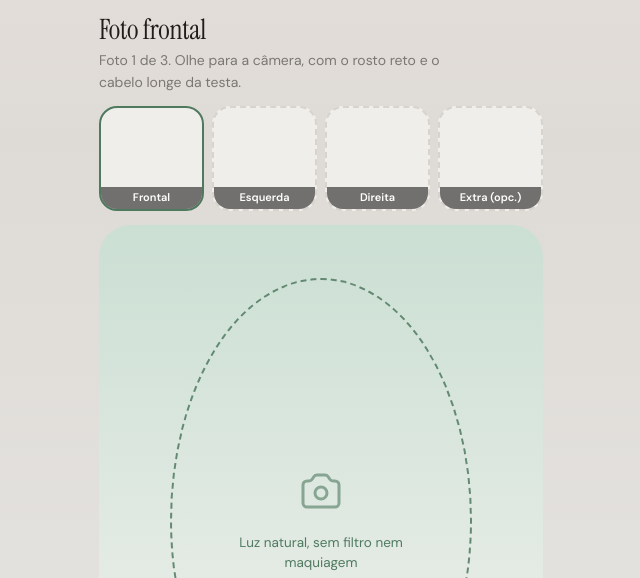
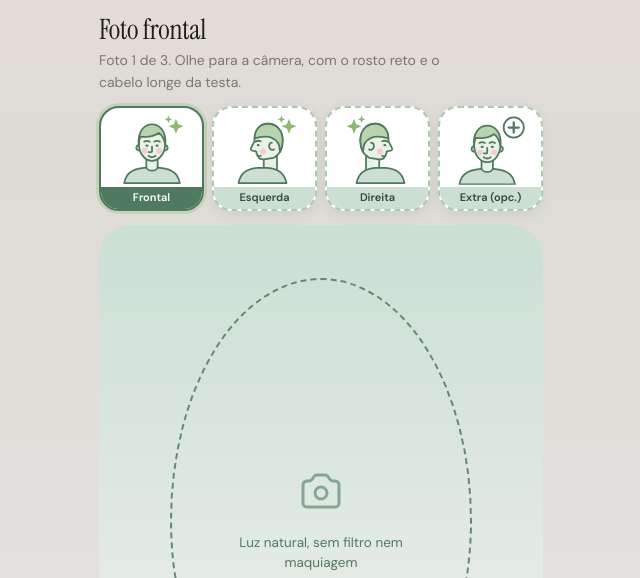
Before and after one commit to vkaua2096-sudo/Vision-Sain-APP, a website: page index.html in a window 1280 px wide. Shown: the part 222-800 px from the top of the page, without its empty margins (319-959 px from the left). Drawn offline with Linux system fonts and the light colour scheme.

Commit message:
Atualizar o index.html

```diff
--- a/index.html
+++ b/index.html
@@ -98,11 +98,14 @@ button:disabled { opacity: .5; cursor: not-allowed; }
 .step-head p { font-size: 14px; color: var(--mute); max-width: 38ch; }
 .thumbs { display: grid; grid-template-columns: repeat(4, 1fr); gap: 8px; margin-bottom: 14px; }
 .thumbs.locked .thumb { pointer-events: none; }
-.thumb { position: relative; flex: none; aspect-ratio: 1; padding: 0; overflow: hidden; border-radius: 18px; background: var(--card); border: 2px dashed var(--track); }
-.thumb.active { border: 2px solid var(--moss); }
-.thumb.done { border: 2px solid var(--leaf); }
+.thumb { position: relative; flex: none; aspect-ratio: 1; padding: 0; overflow: hidden; border-radius: 20px; background: #FFFFFF; border: 2px dashed #A9C9B0; box-shadow: 0 4px 12px rgba(63, 107, 60, .10); }
+.thumb.active { border: 2px solid #4F7A5F; box-shadow: 0 0 0 3px rgba(141, 184, 115, .30); }
+.thumb.done { border: 2px solid #8DB873; }
 .thumb img { position: absolute; inset: 0; width: 100%; height: 100%; object-fit: cover; }
-.thumb span { position: absolute; left: 0; right: 0; bottom: 0; padding: 4px 2px; font-size: 11px; font-weight: 600; line-height: 1.2; background: rgba(31, 29, 27, .6); color: #fff; }
+.thumb svg.ico { position: absolute; left: 50%; top: 41%; width: 70%; height: auto; transform: translate(-50%, -50%); fill: none; stroke: #4F7A5F; stroke-width: 1.4; stroke-linecap: round; stroke-linejoin: round; }
+.thumb span { position: absolute; left: 0; right: 0; bottom: 0; padding: 4px 2px; font-size: 11px; font-weight: 600; line-height: 1.2; background: #CBDFD3; color: #2F4A3A; }
+.thumb.active span { background: #4F7A5F; color: #FFFFFF; }
+.thumb.done span { background: rgba(31, 29, 27, .6); color: #FFFFFF; }
 .gauge { position: relative; max-width: 260px; margin: 4px auto 18px; }
 .gauge svg { width: 100%; display: block; }
 .gauge svg path:not(#gaugeArc) { stroke: var(--track); }
@@ -263,6 +266,12 @@ const STEPS = [
   { key: 'direita',  short: 'Direita',      title: 'Lado direito',  required: true,  hint: 'Vire o rosto para mostrar o lado direito.' },
   { key: 'extra',    short: 'Extra (opc.)', title: 'Outro ângulo',  required: false, hint: 'Por exemplo, de perto na área com mais manchas. Se preferir, toque em Analisar minha pele.' }
 ];
+const ICONS = {
+  frontal: '<svg class="ico" viewBox="0 0 56 56" aria-hidden="true"><path fill="#CBDFD3" d="M6 55c1.5-9 8-12.5 22-12.5S48.5 46 50 55z"/><path fill="#EAF2E6" d="M23.5 35v7c0 1.8 2 3.2 4.5 3.2s4.5-1.4 4.5-3.2v-7z"/><path fill="#EAF2E6" d="M17.7 25c-2.4-.3-3 3.3-.3 4.2M38.3 25c2.4-.3 3 3.3.3 4.2"/><ellipse fill="#EAF2E6" cx="28" cy="24" rx="10.4" ry="13.4"/><path fill="#B9D3AE" d="M17.4 24.5C16.6 14.5 21.5 8.5 28 8.5S39.4 14.5 38.6 24.5c-1.2-5-3.2-8-5.2-9.2-3.4 2.4-9.4 3.4-14.6 2.8-.8 1.6-1.2 3.6-1.4 6.4z"/><circle fill="#F2CFCB" stroke="none" cx="22.3" cy="29.6" r="2.3"/><circle fill="#F2CFCB" stroke="none" cx="33.7" cy="29.6" r="2.3"/><path d="M21.8 22.2q2.2-1.4 4.4 0M29.8 22.2q2.2-1.4 4.4 0"/><ellipse fill="#4F7A5F" stroke="none" cx="24" cy="25.4" rx="1.3" ry=".9"/><ellipse fill="#4F7A5F" stroke="none" cx="32" cy="25.4" rx="1.3" ry=".9"/><path d="M28 26.2v3.8q-1.3 1-2.6.4M25.2 33.4q2.8 2.2 5.6 0"/><path fill="#8DB873" stroke="none" d="M47 4l1.68 4.32 4.32 1.68-4.32 1.68-1.68 4.32-1.68-4.32-4.32-1.68 4.32-1.68z"/><path fill="#8DB873" stroke="none" d="M41 1.5l0.84 2.16 2.16 0.84-2.16 0.84-0.84 2.16-0.84-2.16-2.16-0.84 2.16-0.84z"/></svg>',
+  esquerda: '<svg class="ico" viewBox="0 0 56 56" aria-hidden="true"><path fill="#EAF2E6" d="M27 34V46.5H37.5V33.5z"/><path fill="#CBDFD3" d="M7 55c1.5-8 7-11.5 15-12h8c8 .5 13.5 4 15 12z"/><path fill="#EAF2E6" d="M30 8C38 8 42 14 42 21.5C42 27.5 39.5 32.5 35 35L27 36.2Q23.4 36.4 22.8 34.2Q21.4 33.4 21.8 32Q20.8 31.6 21.2 30.2L20 29.6Q17.6 29.6 16.8 28.6Q16.4 27.6 17.4 26.2L19.4 22.4Q19.8 21 19.8 20C19.8 13.5 24 8 30 8Z"/><path fill="#B9D3AE" d="M19.7 19.5C20 12.5 24.2 8 30 8C38 8 42 14 42 21.5C42 25 41.2 28 39.8 30.5C40 25 37.5 20.8 33 19C28.6 17.2 24 18.6 19.7 19.5Z"/><path fill="#EAF2E6" d="M33.5 23c-2.6 0-3.2 4.4-.4 5.6.8.3 1.5.1 2-.4"/><circle fill="#F2CFCB" stroke="none" cx="26.4" cy="30.2" r="2.4"/><path d="M20.4 22.2q2-1.3 4.2-.3"/><ellipse fill="#4F7A5F" stroke="none" cx="22.6" cy="25" rx="1.2" ry=".9"/><path d="M22.4 33.4q1.2.6 2.4 0"/><path fill="#8DB873" stroke="none" d="M47 4l1.68 4.32 4.32 1.68-4.32 1.68-1.68 4.32-1.68-4.32-4.32-1.68 4.32-1.68z"/><path fill="#8DB873" stroke="none" d="M41 1.5l0.84 2.16 2.16 0.84-2.16 0.84-0.84 2.16-0.84-2.16-2.16-0.84 2.16-0.84z"/></svg>',
+  direita: '<svg class="ico" viewBox="0 0 56 56" aria-hidden="true"><g transform="matrix(-1 0 0 1 56 0)"><path fill="#EAF2E6" d="M27 34V46.5H37.5V33.5z"/><path fill="#CBDFD3" d="M7 55c1.5-8 7-11.5 15-12h8c8 .5 13.5 4 15 12z"/><path fill="#EAF2E6" d="M30 8C38 8 42 14 42 21.5C42 27.5 39.5 32.5 35 35L27 36.2Q23.4 36.4 22.8 34.2Q21.4 33.4 21.8 32Q20.8 31.6 21.2 30.2L20 29.6Q17.6 29.6 16.8 28.6Q16.4 27.6 17.4 26.2L19.4 22.4Q19.8 21 19.8 20C19.8 13.5 24 8 30 8Z"/><path fill="#B9D3AE" d="M19.7 19.5C20 12.5 24.2 8 30 8C38 8 42 14 42 21.5C42 25 41.2 28 39.8 30.5C40 25 37.5 20.8 33 19C28.6 17.2 24 18.6 19.7 19.5Z"/><path fill="#EAF2E6" d="M33.5 23c-2.6 0-3.2 4.4-.4 5.6.8.3 1.5.1 2-.4"/><circle fill="#F2CFCB" stroke="none" cx="26.4" cy="30.2" r="2.4"/><path d="M20.4 22.2q2-1.3 4.2-.3"/><ellipse fill="#4F7A5F" stroke="none" cx="22.6" cy="25" rx="1.2" ry=".9"/><path d="M22.4 33.4q1.2.6 2.4 0"/><path fill="#8DB873" stroke="none" d="M47 4l1.68 4.32 4.32 1.68-4.32 1.68-1.68 4.32-1.68-4.32-4.32-1.68 4.32-1.68z"/><path fill="#8DB873" stroke="none" d="M41 1.5l0.84 2.16 2.16 0.84-2.16 0.84-0.84 2.16-0.84-2.16-2.16-0.84 2.16-0.84z"/></g></svg>',
+  extra: '<svg class="ico" viewBox="0 0 56 56" aria-hidden="true"><g transform="translate(-3 1)"><path fill="#CBDFD3" d="M6 55c1.5-9 8-12.5 22-12.5S48.5 46 50 55z"/><path fill="#EAF2E6" d="M23.5 35v7c0 1.8 2 3.2 4.5 3.2s4.5-1.4 4.5-3.2v-7z"/><path fill="#EAF2E6" d="M17.7 25c-2.4-.3-3 3.3-.3 4.2M38.3 25c2.4-.3 3 3.3.3 4.2"/><ellipse fill="#EAF2E6" cx="28" cy="24" rx="10.4" ry="13.4"/><path fill="#B9D3AE" d="M17.4 24.5C16.6 14.5 21.5 8.5 28 8.5S39.4 14.5 38.6 24.5c-1.2-5-3.2-8-5.2-9.2-3.4 2.4-9.4 3.4-14.6 2.8-.8 1.6-1.2 3.6-1.4 6.4z"/><circle fill="#F2CFCB" stroke="none" cx="22.3" cy="29.6" r="2.3"/><circle fill="#F2CFCB" stroke="none" cx="33.7" cy="29.6" r="2.3"/><path d="M21.8 22.2q2.2-1.4 4.4 0M29.8 22.2q2.2-1.4 4.4 0"/><ellipse fill="#4F7A5F" stroke="none" cx="24" cy="25.4" rx="1.3" ry=".9"/><ellipse fill="#4F7A5F" stroke="none" cx="32" cy="25.4" rx="1.3" ry=".9"/><path d="M28 26.2v3.8q-1.3 1-2.6.4M25.2 33.4q2.8 2.2 5.6 0"/></g><circle cx="46" cy="11" r="8" fill="#FFFFFF" stroke="#4F7A5F"/><path stroke-width="1.8" d="M46 7v8M42 11h8"/></svg>'
+};
 const photos = {};
 let step = 0;
 let phase = 'capture'; // capture | busy | done
@@ -290,7 +299,7 @@ function renderStep() {
   thumbsEl.classList.toggle('locked', !inCapture);
   thumbsEl.innerHTML = STEPS.map((x, i) =>
     `<button type="button" class="thumb${i === step ? ' active' : ''}${photos[x.key] ? ' done' : ''}" data-i="${i}" aria-label="${esc(x.title)}">` +
-    (photos[x.key] ? `<img src="${photos[x.key]}" alt="">` : '') + `<span>${esc(x.short)}</span></button>`
+    (photos[x.key] ? `<img src="${photos[x.key]}" alt="">` : ICONS[x.key]) + `<span>${esc(x.short)}</span></button>`
   ).join('');
 
   if (!cam) {
```
